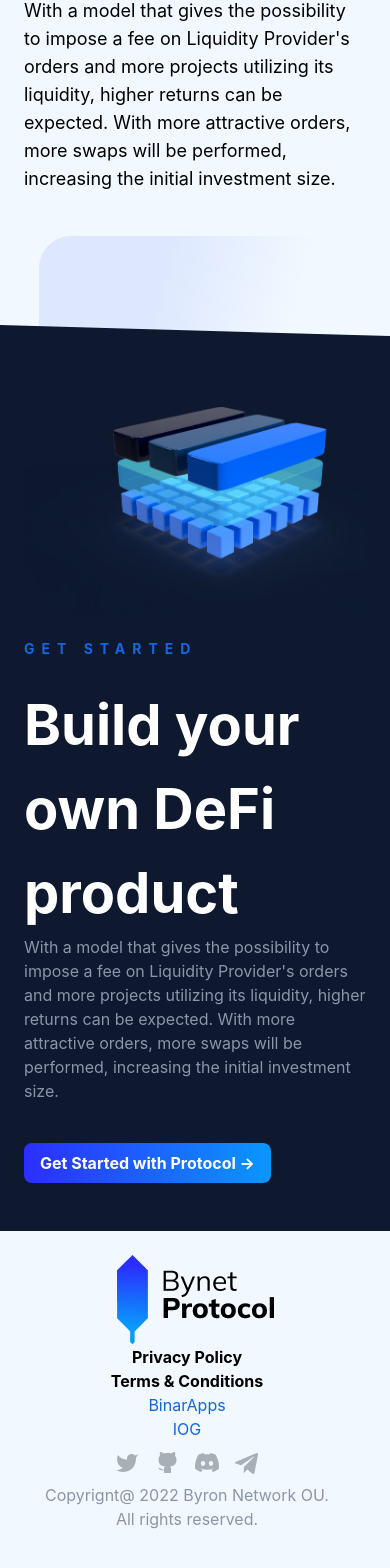
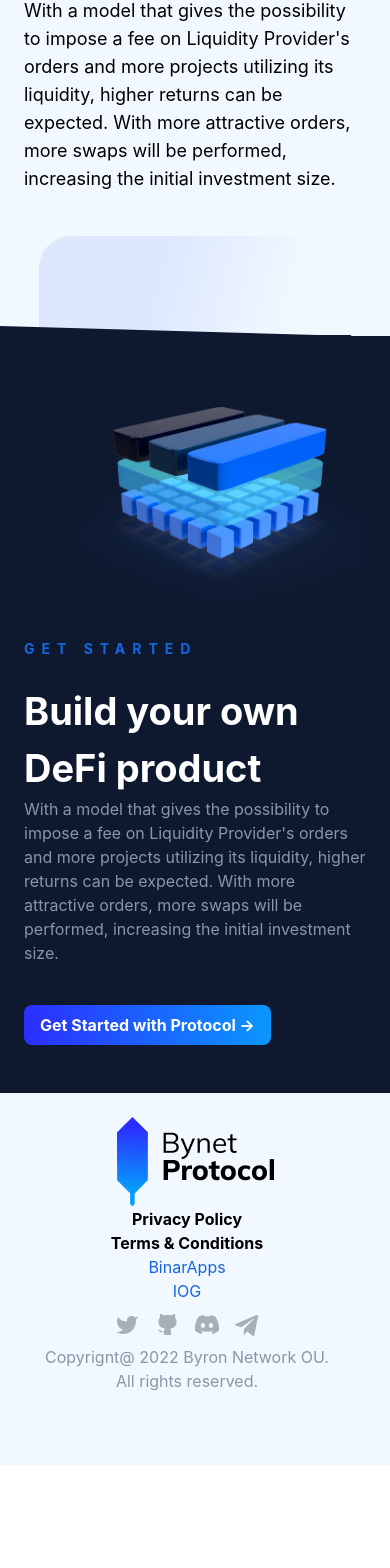
Before and after one commit to bynetio/byron-protocol-website, a React (Create React App) app: page /dashboard in a window 390 px wide. Shown: the part 3702-5270 px from the top of the page. After the commit the page ends 5167 px from the top, so only its background shows below. Built offline with nearby package versions, Linux system fonts and the light colour scheme.

Commit message:
tablet fixes

```diff
--- a/src/components/CallToAction/CallToAction.css
+++ b/src/components/CallToAction/CallToAction.css
@@ -6,7 +6,7 @@
   border-right: 100vw solid transparent;
   border-bottom: 3vw solid #0E192F;
   position: relative;
-  bottom: -100px;
+  bottom: -101px;
 }
 
 .rectangle {
@@ -15,4 +15,5 @@
   background: linear-gradient(104.93deg, #DDE8FF 39.47%, rgba(221, 232, 255, 0) 81.59%);
   border-radius: 2rem 2rem 0 0;
   margin-left: 10vw;
+  border-bottom: 1px solid #0E192F;
 }
--- a/src/components/CallToAction/CallToAction.min.css
+++ b/src/components/CallToAction/CallToAction.min.css
@@ -1 +1 @@
-@import url("https://fonts.googleapis.com/css2?family=Mulish:wght@400;500;700;800&display=swap");.triangle{width:0;height:0;border-left:0px solid transparent;border-right:100vw solid transparent;border-bottom:3vw solid #0E192F;position:relative;bottom:-100px}.rectangle{height:100px;width:80vw;background:linear-gradient(104.93deg, #DDE8FF 39.47%, rgba(221,232,255,0) 81.59%);border-radius:2rem 2rem 0 0;margin-left:10vw}
+@import url("https://fonts.googleapis.com/css2?family=Mulish:wght@400;500;700;800&display=swap");.triangle{width:0;height:0;border-left:0px solid transparent;border-right:100vw solid transparent;border-bottom:3vw solid #0E192F;position:relative;bottom:-101px}.rectangle{height:100px;width:80vw;background:linear-gradient(104.93deg, #DDE8FF 39.47%, rgba(221,232,255,0) 81.59%);border-radius:2rem 2rem 0 0;margin-left:10vw;border-bottom:1px solid #0E192F}
--- a/src/components/CallToAction/CallToAction.scss
+++ b/src/components/CallToAction/CallToAction.scss
@@ -6,7 +6,7 @@
     border-right: 100vw solid transparent;
     border-bottom: 3vw solid #0E192F;
     position: relative;
-    bottom: -100px
+    bottom: -101px;
 }
 
 .rectangle {
@@ -15,4 +15,5 @@
     background: linear-gradient(104.93deg, #DDE8FF 39.47%, rgba(221, 232, 255, 0) 81.59%);
     border-radius: 2rem 2rem 0 0;
     margin-left: 10vw;
+    border-bottom: 1px solid #0E192F;
 }
--- a/src/components/CallToAction/index.js
+++ b/src/components/CallToAction/index.js
@@ -11,16 +11,16 @@ export default class CallToAction extends Component {
           <div className="rectangle"></div>
         </div>
         <div className="bg-navy text-left">
-        <div className="mx-6 md:mx-auto flex flex-wrap-reverse md:flex-nowrap max-w-6xl">
+        <div className="mx-6 md:mx-8 xl:mx-auto flex flex-wrap-reverse max-w-6xl">
 
-          <div className="md:w-1/2">
+          <div className="w-full xl:w-1/2">
           <h4 className="text-sm text-blue uppercase font-bold tracking-[.5em] my-6">Get started</h4>
-            <h2 className="text-[56px] font-bold text-white">Build your own DeFi product</h2>
+            <h2 className="text-[38px] md:text-[28px] xl:text-[56px] font-bold text-white">Build your own DeFi product</h2>
             <p className="text-grey mb-10">With a model that gives the possibility to impose a fee on Liquidity Provider's orders and more projects utilizing its liquidity, higher returns can be expected. With more attractive orders, more swaps will be performed, increasing the initial investment size.</p>
-            <a href="https://twitter.com/byron_cardano" target="blank" className="block w-fit mb-12 md:mb-36 bg-gradient-to-r from-dark-blue to-light-blue hover:from-light-blue hover:to-dark-blue text-white font-bold py-2 px-4 rounded-lg">Get Started with Protocol →</a>
+            <a href="https://twitter.com/byron_cardano" target="blank" className="block w-fit mb-12 xl:mb-36 bg-gradient-to-r from-dark-blue to-light-blue hover:from-light-blue hover:to-dark-blue text-white font-bold py-2 px-4 rounded-lg">Get Started with Protocol →</a>
           </div>
 
-        <div className="md:w-1/2">
+        <div className="w-full md:invisible xl:visible md:h-0 xl:h-auto xl:w-1/2">
           <img src={abstract} alt="Logo" />
         </div>
         </div>
--- a/src/components/Footer/index.js
+++ b/src/components/Footer/index.js
@@ -8,9 +8,9 @@ import telegram from '../../telegram.svg';
 export default class Footer extends Component {
   render() {
     return (
-      <div className="overflow-hidden bg-bckg-blue">
+      <footer className="overflow-hidden bg-bckg-blue">
 
-      <div className="md:invisible md:max-w-6xl mx-auto py-6 h-auto md:h-0">
+      <div className="xl:invisible md:max-w-6xl mx-6 xl:mx-auto py-6 h-auto md:h-0">
 
 
           <div className=""><img src={logo} alt="Logo" className="mx-auto"/></div>
@@ -35,7 +35,7 @@ export default class Footer extends Component {
 
 
 
-      <div className="h-0 md:h-auto invisible md:visible md:max-w-6xl mx-auto py-6">
+      <div className="h-0 md:h-auto invisible xl:visible md:max-w-6xl mx-auto py-6">
         <div className="grid md:grid-rows-2 md:grid-cols-6 grid-flow-col">
 
           <div className="md:row-span-2 md:col-span-1"><img src={logo} alt="Logo" className=""/></div>
@@ -50,7 +50,7 @@ export default class Footer extends Component {
 
           <div className="md:row-span-1 md:col-span-3"><div className="mr-4 text-grey">Copyrignt@ 2022 Byron Network OU. All rights reserved.</div></div>
 
-          <div className="md:row-span-2 md:col-span-2 flex">
+          <div className="md:row-span-2 md:col-span-2 flex md:h-[300px] xl:h-auto">
             <a href="https://twitter.com/byron_cardano" target="blank"><img src={twitter} alt="Logo" className="mr-4"/></a>
             <a href="https://github.com/byron-network/" target="blank"><img src={github} alt="Logo" className="mr-4"/></a>
             <a href="https://discord.gg/Vp3w43Wt" target="blank"><img src={discord} alt="Logo" className="mr-4"/></a>
@@ -59,7 +59,7 @@ export default class Footer extends Component {
         </div>
 
         </div>
-      </div>
+      </footer>
     )
   }
 }
--- a/src/components/Layers/index.js
+++ b/src/components/Layers/index.js
@@ -10,8 +10,8 @@ export default class Layers extends Component {
   render() {
     return (
       <section id="layers" className="bg-bckg-blue text-left pt-12 md:pt-0">
-        <div className="flex flex-wrap-reverse lg:flex-nowrap mx-6 md:mx-8 lg:mx-auto md:max-w-6xl">
-          <div className="md:w-full lg:w-1/2 lg:mr-14">
+        <div className="flex flex-wrap-reverse xl:flex-nowrap mx-6 md:mx-8 xl:mx-auto md:max-w-6xl">
+          <div className="md:w-full xl:w-1/2 xl:mr-14">
           <h4 className="text-sm text-blue uppercase font-bold tracking-[.5em] mb-6">Meet protocol layers</h4>
           <h2 className="text-[38px] md:text-[56px] font-bold">On-chain Order-Book</h2>
           <p className="mt-8 text-lg">Byron Network offers a fundamental on-chain order book called Bynet Protocol utilizing an infrastructure layer that enables development on top of the protocol. DApps can use shared liquidity from Bynet Protocol’s order book by developing their products with the infrastructure. Having mass adoption in mind, Byron Network aims to provide a development layer that is ready to be implemented by projects like BynetDEX.</p>
@@ -40,21 +40,21 @@ export default class Layers extends Component {
             </span></div>
           </div>
           </div>
-          <div className="w-0 invisible md:visible md:w-full lg:w-1/2 lg:ml-14"><img src={a} alt="" ></img></div>
+          <div className="w-0 invisible md:visible md:w-full xl:w-1/2 2xl:ml-14"><img src={a} alt="" ></img></div>
         </div>
 
-        <div className="mx-6 mx-6 md:mx-8 lg:mx-auto flex flex-wrap-reverse lg:flex-nowrap max-w-6xl mt-12 lg:mt-52">
-          <div className="md:w-full lg:w-1/2 lg:mr-14">
+        <div className="mx-6 mx-6 md:mx-8 xl:mx-auto flex flex-wrap-reverse xl:flex-nowrap max-w-6xl mt-12 xl:mt-52">
+          <div className="md:w-full xl:w-1/2 2xl:mr-14">
           <h4 className="text-sm text-blue uppercase font-bold tracking-[.5em] mb-6">Meet protocol layers</h4>
           <h2 className="text-[38px] md:text-[56px] font-bold">Matchmaking Engine</h2>
           <p className="mt-8 text-lg">Matchmaking is a service that executes transactions by matching appropriate orders from the order book. Matchmaker is an algorithmic program that performs swaps while getting the difference between the bid and ask prices. It can decide on the commission they are aiming for, with diverse strategies dependent on a specific market.</p>
           <p className="mt-8 text-blue">Stake Pool Operators are a crucial part of the Cardano network, and they will be incentivized to perform swaps as matchmakers with various options of rewarding their delegators.</p>
           </div>
-          <div className="w-0 invisible md:visible md:w-full lg:w-1/2 lg:ml-14"><img src={b} alt="" ></img></div>
+          <div className="w-0 invisible md:visible md:w-full xl:w-1/2 2xl:ml-14"><img src={b} alt="" ></img></div>
         </div>
 
-        <div className="mx-6 md:mx-8 lg:mx-auto flex flex-wrap-reverse lg:flex-nowrap max-w-6xl mt-12 lg:mt-52">
-          <div className="md:w-full lg:w-1/2 lg:mr-14">
+        <div className="mx-6 md:mx-8 xl:mx-auto flex flex-wrap-reverse xl:flex-nowrap max-w-6xl mt-12 xl:mt-52">
+          <div className="md:w-full xl:w-1/2 2xl:mr-14">
           <h4 className="text-sm text-blue uppercase font-bold tracking-[.5em] mb-6">Meet protocol layers</h4>
           <h2 className="text-[38px] md:text-[56px] font-bold">Problem solving with Bynet Protocol</h2>
           <ul className="mt-8 text-lg">
@@ -77,7 +77,7 @@ export default class Layers extends Component {
             </li>
           </ul>
           </div>
-          <div className="w-0 invisible md:visible md:w-full lg:w-1/2 lg:ml-14"><img src={c} alt="" ></img></div>
+          <div className="w-0 invisible md:visible md:w-full xl:w-1/2 2xl:ml-14"><img src={c} alt="" ></img></div>
         </div>
       </section>
     )
```
